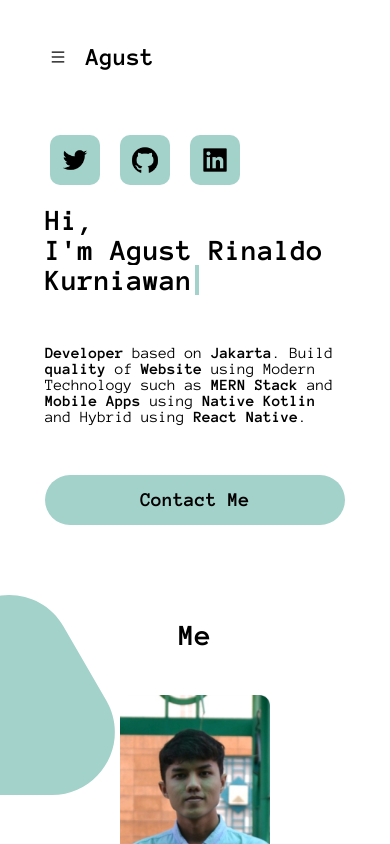
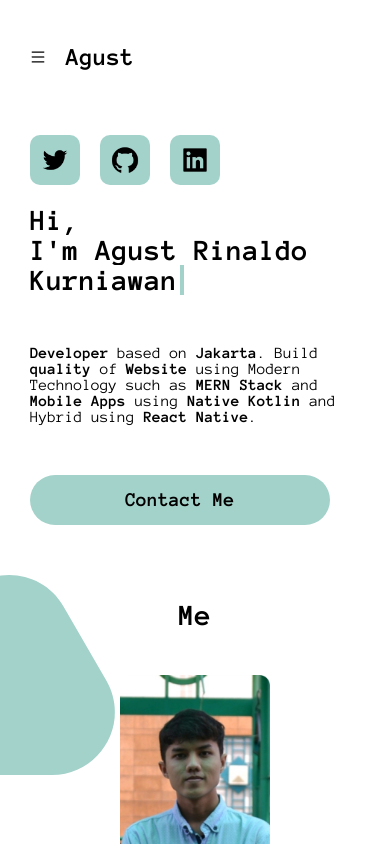
Before and after one commit to agustrinaldokurniawan/personal-website, a plain HTML site: page index.html in a window 390 px wide. Drawn offline with Linux system fonts and the light colour scheme.

Commit message:
padding - margin

```diff
--- a/style.css
+++ b/style.css
@@ -463,7 +463,7 @@ footer ul {
 
 @media screen and (max-width: 935px) {
   .aboutme {
-    padding: 50px;
+    padding: 30px;
     display: flex;
     flex-direction: column;
     gap: 10px;
@@ -492,7 +492,7 @@ footer ul {
     list-style: none;
     align-items: center;
     justify-content: flex-start;
-    padding-left: 20px;
+    padding-left: 0;
     font-size: 25px;
   }
 
```
